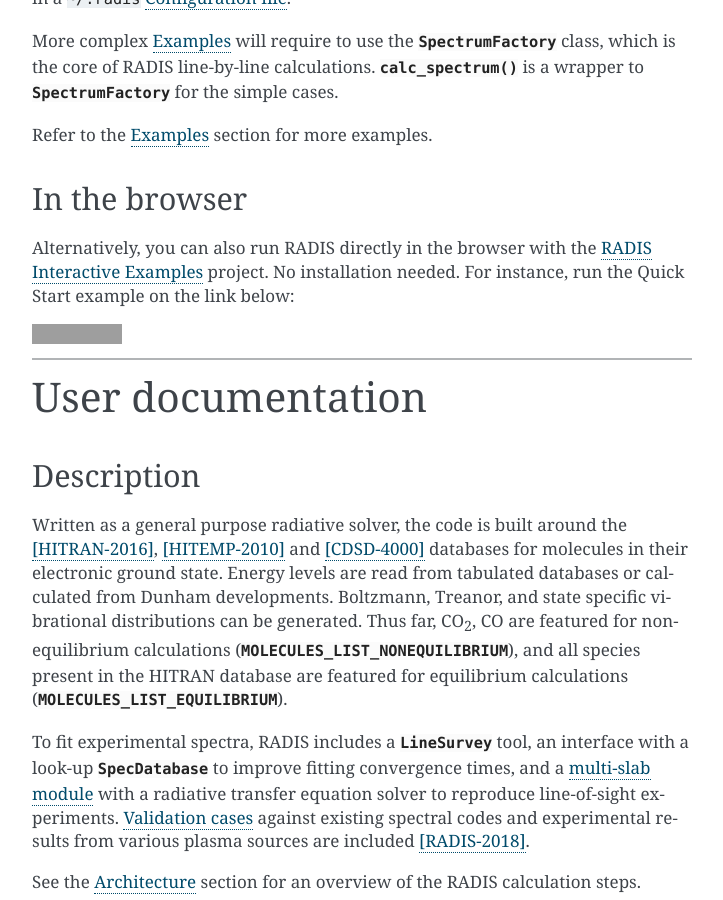
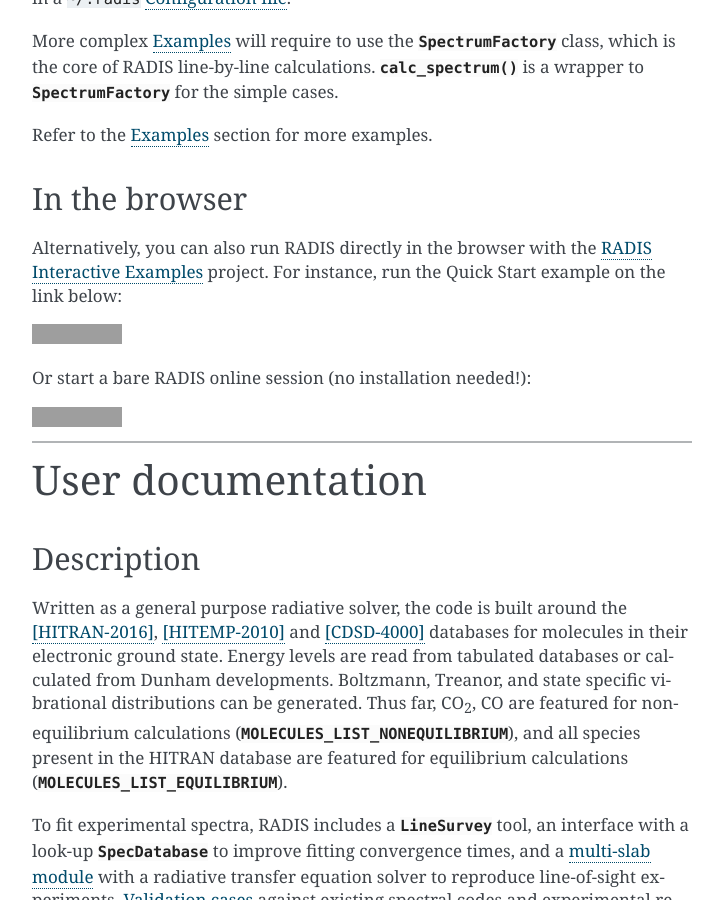
Before and after one commit to radis/radis, a Sphinx documentation site: the page built from docs/index.rst, in a window 1280 px wide and 900 px high, scrolled down 1741 px. Shown: the whole window, without its empty margins (388-1111 px from the left). Built offline with Sphinx 7.4.7, drawn with Linux system fonts in a browser that asks for light colours; pages that are not in the unit, such as notebooks, are missing from menus; grey boxes are pictures that could not be loaded.

Commit message:
(docs) update with link to bare RADIS online directly on the main page

```diff
--- a/docs/examples.rst
+++ b/docs/examples.rst
@@ -110,6 +110,7 @@
 ~~~~~~~~~~~~~~~~~~~~
 
 RADIS in-the-browser sessions can be run from the `RADIS examples <https://github.com/radis/radis-examples>`_ project.
+No installation needed, you don't even need Python on your computer.
 
 For example, run the Quick Start :ref:`first example <label_first_example>` by clicking on the link below:
 
@@ -123,8 +124,7 @@
     :target: https://mybinder.org/v2/gh/radis/radis-examples/master?filepath=radis_online.ipynb
     :alt: https://mybinder.org/v2/gh/radis/radis-examples/master?filepath=radis_online.ipynb
 
-
-The full list on the `RADIS Interactive Examples <https://github.com/radis/radis-examples#interactive-examples>`_ project.
+The full list can be found on the `RADIS Interactive Examples <https://github.com/radis/radis-examples#interactive-examples>`_ project.
 
 
 Get rovibrational energies
--- a/docs/index.rst
+++ b/docs/index.rst
@@ -87,11 +87,18 @@
 
 Alternatively, you can also run RADIS directly in the browser with the
 `RADIS Interactive Examples <https://github.com/radis/radis-examples#interactive-examples>`_ project.
-No installation needed. For instance, run the Quick Start example on the link below:
+For instance, run the Quick Start example on the link below:
 
 .. image:: https://mybinder.org/badge.svg
     :target: https://mybinder.org/v2/gh/radis/radis-examples/master?filepath=first_example.ipynb
     :alt: https://mybinder.org/v2/gh/radis/radis-examples/master?filepath=first_example.ipynb
+
+Or start a bare RADIS online session (no installation needed!):
+
+.. image:: https://mybinder.org/badge.svg
+    :target: https://mybinder.org/v2/gh/radis/radis-examples/master?filepath=radis_online.ipynb
+    :alt: https://mybinder.org/v2/gh/radis/radis-examples/master?filepath=radis_online.ipynb
+
 
 ---------------------------------------------------------------------
 
```
